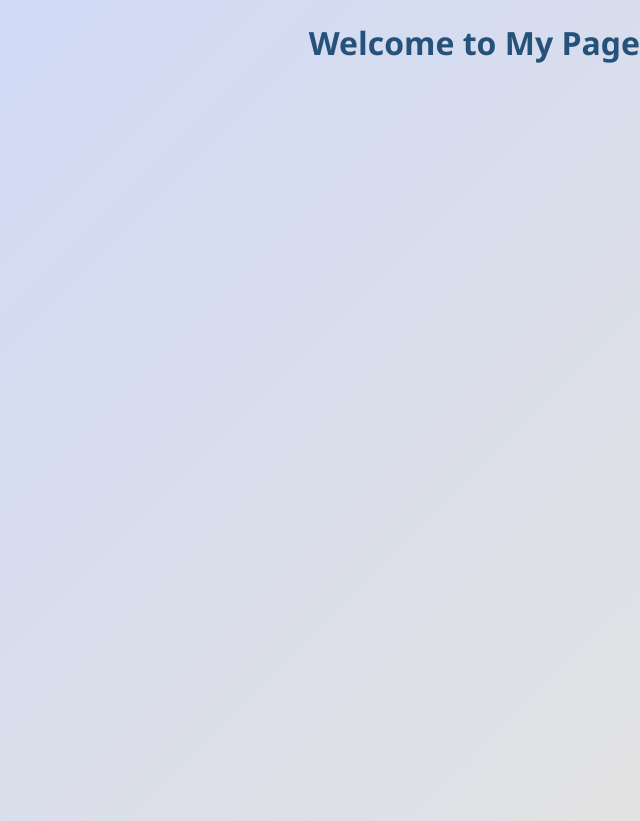
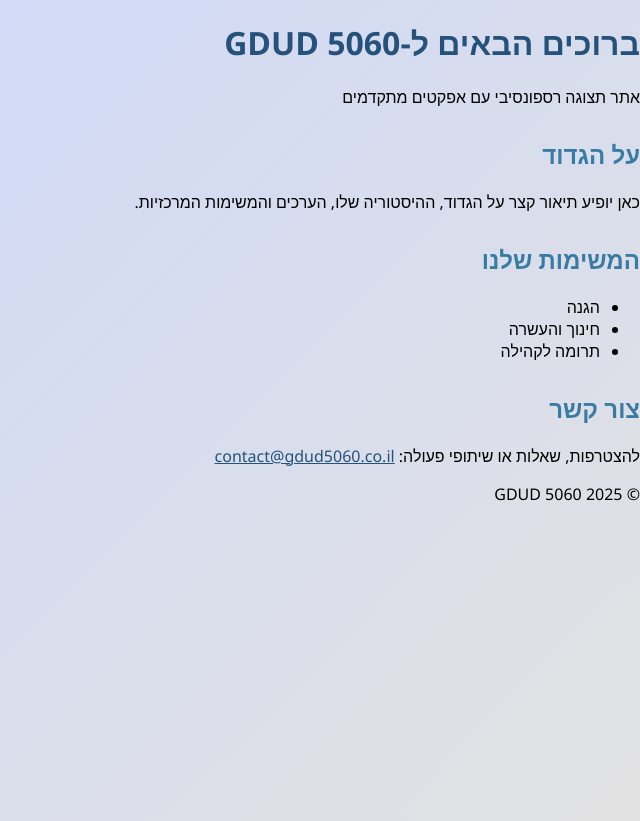
Before and after one commit to ofir-morhaim/GDUD5060, a plain HTML site: page index.html in a window 1280 px wide. Shown: the whole page, without its empty margins (640-1280 px from the left). Drawn offline with Linux system fonts and the light colour scheme.

Commit message:
Update index.html

```diff
--- a/index.html
+++ b/index.html
@@ -1,13 +1,37 @@
 <!DOCTYPE html>
-<html lang="en">
+<html lang="he" dir="rtl">
 <head>
-    <meta charset="UTF-8">
-    <meta name="viewport" content="width=device-width, initial-scale=1.0">
-    <title>My Page</title>
-    <link rel="stylesheet" href="style.css">
+  <meta charset="UTF-8">
+  <meta name="viewport" content="width=device-width, initial-scale=1.0">
+  <title>GDUD 5060</title>
+  <link rel="stylesheet" href="style.css">
 </head>
 <body>
-    <h1>Welcome to My Page</h1>
-    <script src="script.js"></script>
+  <header class="header">
+    <h1>ברוכים הבאים ל-GDUD 5060</h1>
+    <p>אתר תצוגה רספונסיבי עם אפקטים מתקדמים</p>
+  </header>
+  <main>
+    <section class="reveal">
+      <h2>על הגדוד</h2>
+      <p>כאן יופיע תיאור קצר על הגדוד, ההיסטוריה שלו, הערכים והמשימות המרכזיות.</p>
+    </section>
+    <section class="reveal">
+      <h2>המשימות שלנו</h2>
+      <ul>
+        <li>הגנה</li>
+        <li>חינוך והעשרה</li>
+        <li>תרומה לקהילה</li>
+      </ul>
+    </section>
+    <section class="reveal">
+      <h2>צור קשר</h2>
+      <p>להצטרפות, שאלות או שיתופי פעולה: <a href="mailto:contact@gdud5060.co.il">contact@gdud5060.co.il</a></p>
+    </section>
+  </main>
+  <footer>
+    <p>&copy; 2025 GDUD 5060</p>
+  </footer>
+  <script src="scroll-reveal.js"></script>
 </body>
 </html>
```
